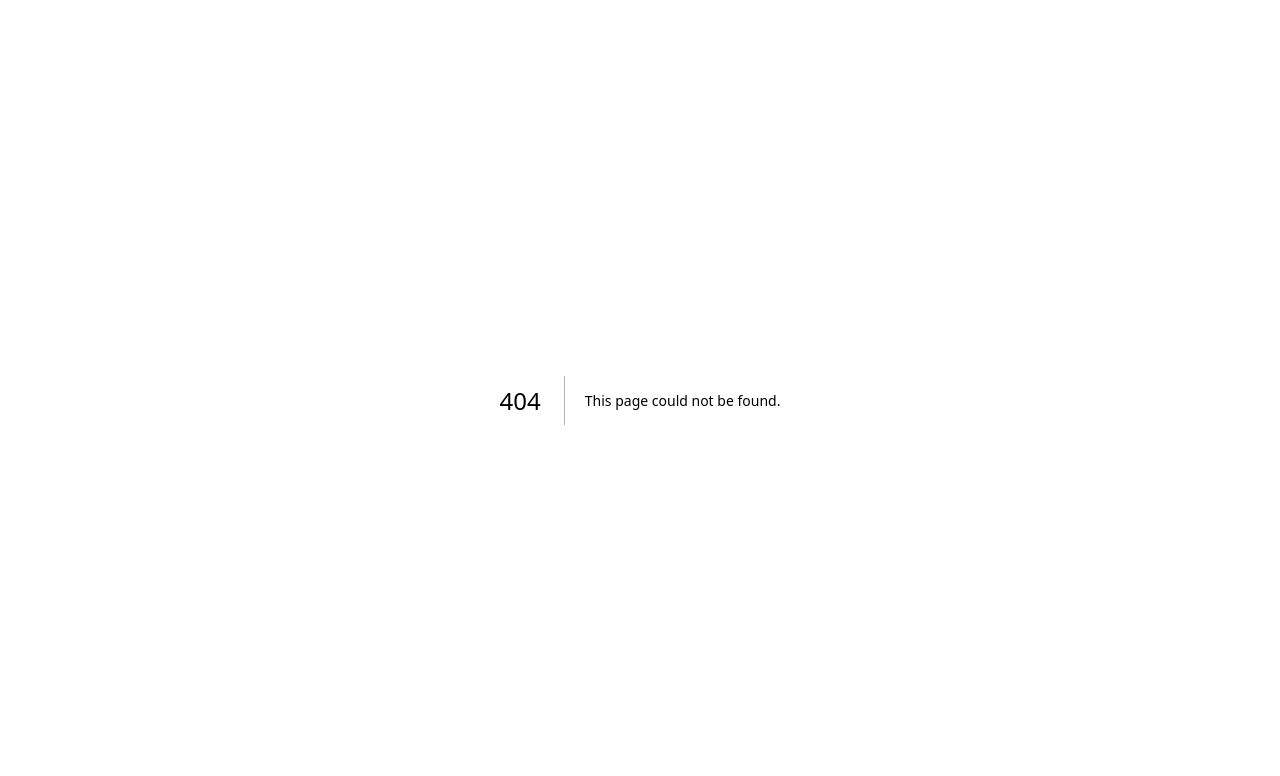
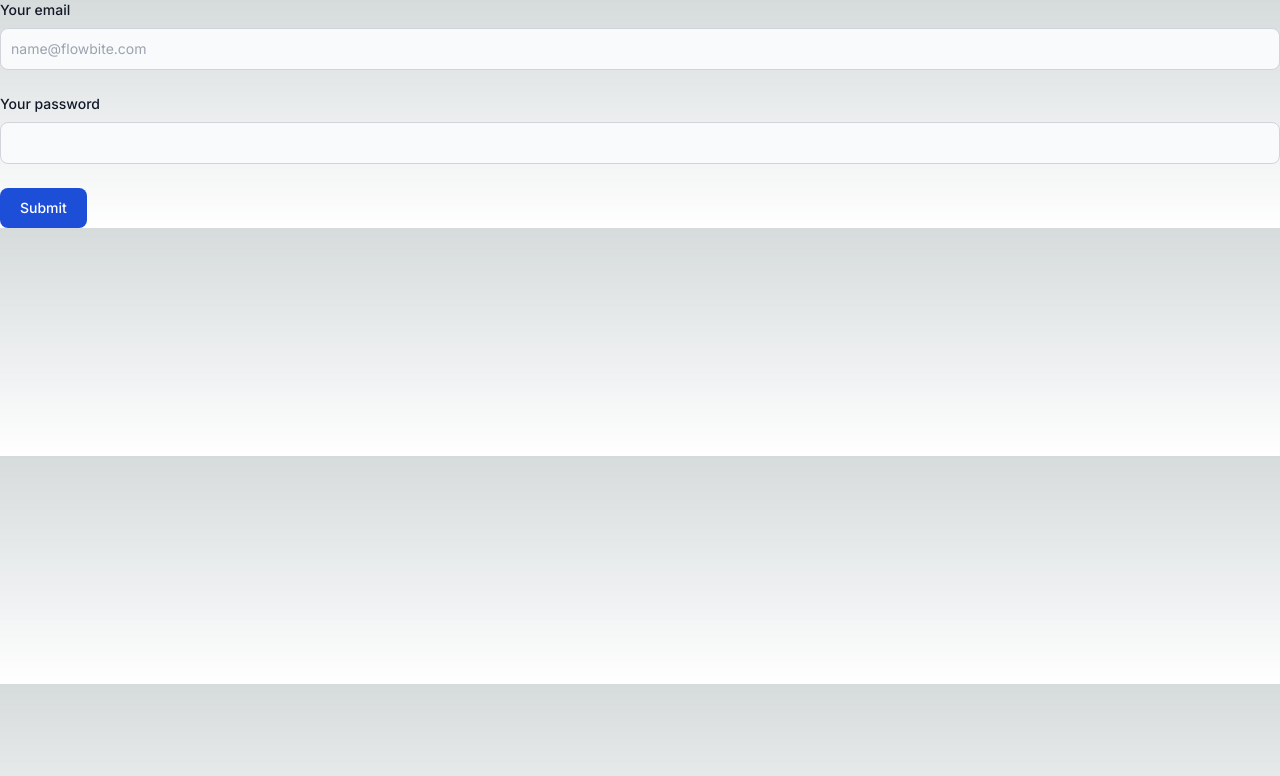
Before and after one commit to HotelCenter/frontend, a Next.js app: page /login in a window 1280 px wide. Before the commit this address had no page. Shown: the top 776 px of the page. Built offline with nearby package versions, Linux system fonts and the light colour scheme.

Commit message:
login page

```diff
--- /dev/null
+++ b/src/app/login/error.tsx
@@ -0,0 +1,13 @@
+'use client';
+
+import { useEffect } from "react";
+
+export default function Error({ error, reset }: { error: Error, reset: () => void }) {
+    useEffect(() => {
+        console.log(error)
+    }, [error])
+    return (<div className="bg-red-900">
+        <h2>Something Went wrong</h2>
+        <button onClick={() => reset()}>Try Again</button>
+    </div>)
+}
--- /dev/null
+++ b/src/app/login/page.tsx
@@ -0,0 +1,26 @@
+'use client';
+import { loginAction } from "../actions";
+import { useTransition } from "react";
+
+export default function Page() {
+    const [isPending, startTransition] = useTransition()
+
+    return (
+
+        <form action={(data) => {
+            startTransition(() => loginAction(data))
+        }}>
+            <div className="mb-6">
+                <label htmlFor="email" className="block mb-2 text-sm font-medium text-gray-900 dark:text-white">Your email</label>
+                <input type="email" id="email" name="email" className="bg-gray-50 border border-gray-300 text-gray-900 text-sm rounded-lg focus:ring-blue-500 focus:border-blue-500 block w-full p-2.5 dark:bg-gray-700 dark:border-gray-600 dark:placeholder-gray-400 dark:text-white dark:focus:ring-blue-500 dark:focus:border-blue-500" placeholder="name@flowbite.com" required />
+            </div>
+            <div className="mb-6">
+                <label htmlFor="password" className="block mb-2 text-sm font-medium text-gray-900 dark:text-white">Your password</label>
+                <input type="password" id="password" name="password" className="bg-gray-50 border border-gray-300 text-gray-900 text-sm rounded-lg focus:ring-blue-500 focus:border-blue-500 block w-full p-2.5 dark:bg-gray-700 dark:border-gray-600 dark:placeholder-gray-400 dark:text-white dark:focus:ring-blue-500 dark:focus:border-blue-500" required />
+            </div>
+
+            <button type="submit" className="text-white bg-blue-700 hover:bg-blue-800 focus:ring-4 focus:outline-none focus:ring-blue-300 font-medium rounded-lg text-sm w-full sm:w-auto px-5 py-2.5 text-center dark:bg-blue-600 dark:hover:bg-blue-700 dark:focus:ring-blue-800">Submit</button>
+        </form>
+
+    )
+}
```
